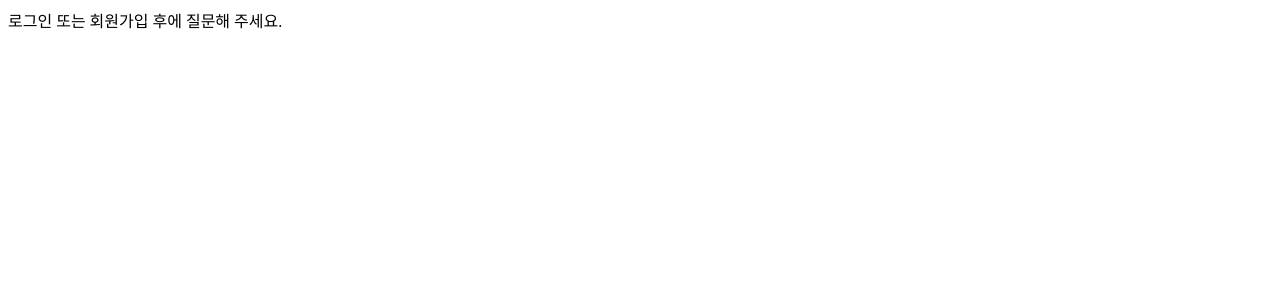
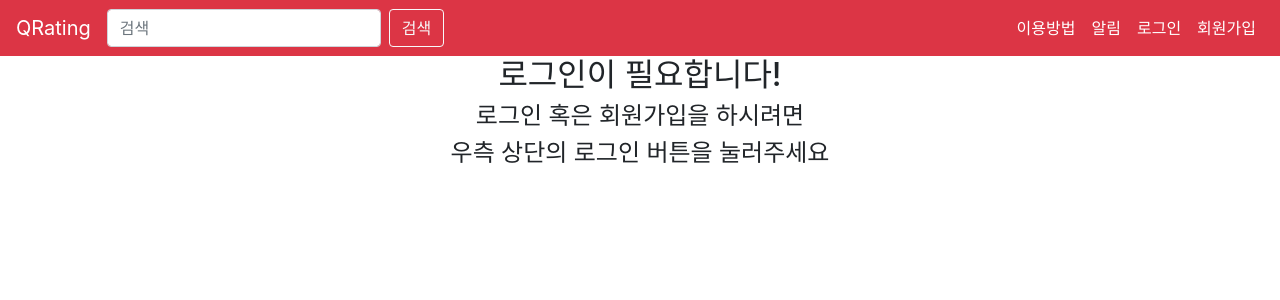
Before and after one commit to qrating/qrating, a Django app: page /create_question/ in a window 1280 px wide. Shown: the top 300 px of the page. Run offline with Django 3.2, Linux system fonts and the light colour scheme; some libraries are stand-ins or nearby versions.

Commit message:
HttpResponse deleted

```diff
--- a/blog/templates/create_question.html
+++ b/blog/templates/create_question.html
@@ -1,6 +1,7 @@
 {% extends 'base.html' %}
 
 {% block content %}
+{% if user.is_authenticated %}
 <h1>create a question</h1>
 
 <div>
@@ -14,5 +15,12 @@
         <button type="submit">올리기</button>
     </form>
 </div>
+{% else %}
+<div class ="text-center">
+        <h2>로그인이 필요합니다!</h2>
+        <h4>로그인 혹은 회원가입을 하시려면 </h4>
+        <h4>우측 상단의 로그인 버튼을 눌러주세요</h4>
+    </div>
+{% endif %}
 
 {% endblock %}
--- a/blog/views.py
+++ b/blog/views.py
@@ -19,7 +19,8 @@ def home(request):
 
 def create_question(request):
     if request.user.is_active == False:
-        return HttpResponse('로그인 또는 회원가입 후에 질문해 주세요.')
+        #return HttpResponse('로그인 또는 회원가입 후에 질문해 주세요.')
+        return render(request, 'create_question.html')
 
     profile = get_object_or_404(Profile, user = request.user)
     coin = profile.coin
--- a/qrating/urls.py
+++ b/qrating/urls.py
@@ -34,7 +34,6 @@ urlpatterns = [
     path('select/<int:qpk>/<int:apk>', views.select_question, name='select_question'),
     path('answer_remove/<int:qpk>/<int:apk>',views.answer_remove, name='answer_remove'),
     path('answer_update/<int:qpk>/<int:apk>',views.answer_update, name='answer_update'),
-
     path('search', views.search, name='search'),
 
     # accounts
```
Also changed, not shown: accounts/forms.py (+7 -3 lines), db.sqlite3 (added).
